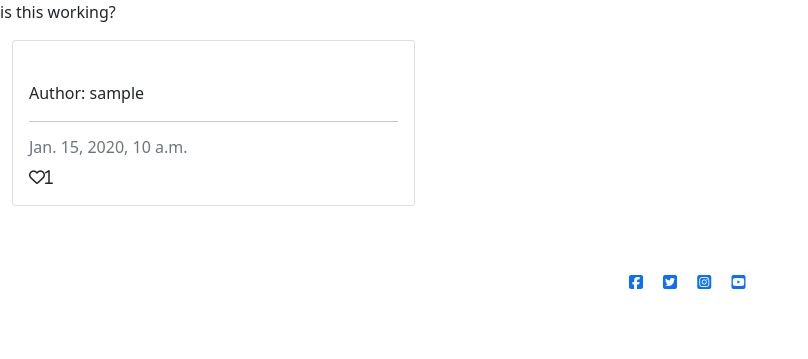
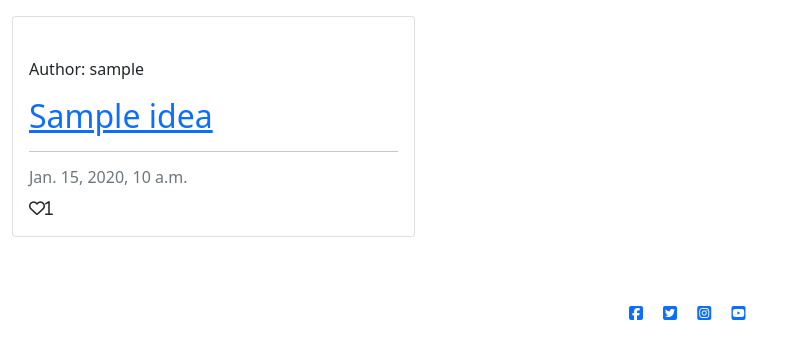
Before and after one commit to 0oSaraho0/pp4-kids-activity-site, a Django app: page /ideas/ideas/ in a window 1280 px wide. Shown: the part 56-415 px from the top of the page, without its empty margins (0-808 px from the left). Run offline with Django 3.2, Linux system fonts and the light colour scheme; tables that the repository leaves empty hold one stand-in row (values such as "Sample post"); some libraries are stand-ins or nearby versions.

Commit message:
update model names in links

```diff
--- a/ideas/templates/ideas/ideas.html
+++ b/ideas/templates/ideas/ideas.html
@@ -3,7 +3,6 @@
 
 {% block content %}
 
-is this working?
 
 <div class="container-fluid">
     <div class="row">
@@ -15,23 +14,22 @@ is this working?
                     <div class="col-md-4">
                         <div class="card mb-4">
                             <div class="card-body">
-                                {% if "placeholder" in idea.featured_image.url %}
+                                {% if "placeholder" in idea.picture.url %}
                                 <img class="card-img-top"
                                 src="https://res.cloudinary.com/doakyrejw/image/upload/v1657274377/outdoor-games-diy-tictactoe-1583532166.jpg_znxynv.jpg"
                                 alt="picture of outdoor tic tac toe on grass">
                                 {% else %}
-                                <img class="card-img-top" src="{{ idea.featured_image.url }}" alt="">
+                                <img class="card-img-top" src="{{ idea.picture.url }}" alt="">
                                 {% endif %}
                                 <div>
                                     <p class="author">Author: {{ idea.author }}</p>
                                 </div>
-                            <a href="{% url 'idea_detail' idea.pk idea.title %}" class="idea-link">
-                                <h2 class="card-title">{{ idea.title }}</h2>
+                            <a href="{% url 'idea_detail' idea.pk idea.activity_name %}" class="idea-link">
+                                <h2 class="card-title">{{ idea.activity_name }}</h2>
                             </a>
                             <hr>
                             <p class="card-text text-muted h6">{{ idea.updated_on}}</p><i
                                     class="far fa-heart">{{ idea.number_of_likes }}</i>
-
 
 
                             </div>
```
